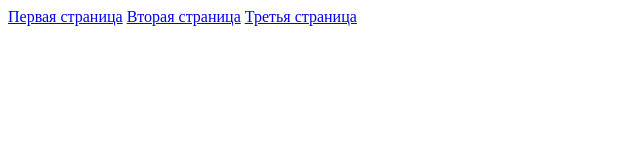
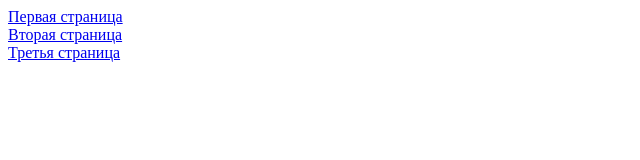
Before and after one commit to Victor-Sienta/BOM, a plain HTML site: page index.html in a window 1280 px wide. Shown: the whole page, without its empty margins (0-640 px from the left). Drawn offline with Linux system fonts and the light colour scheme.

Commit message:
Добавлен отступ между ссылками на страницы

```diff
--- a/index.html
+++ b/index.html
@@ -6,8 +6,8 @@
     <title>Document</title>
 </head>
 <body>
-    <a href="/1.html">Первая страница</a>
-    <a href="/2.html">Вторая страница</a>
-    <a href="/3.html">Третья страница</a>
+    <a href="/1.html">Первая страница</a><br>
+    <a href="/2.html">Вторая страница</a><br>
+    <a href="/3.html">Третья страница</a><br>
 </body>
 </html>
```
